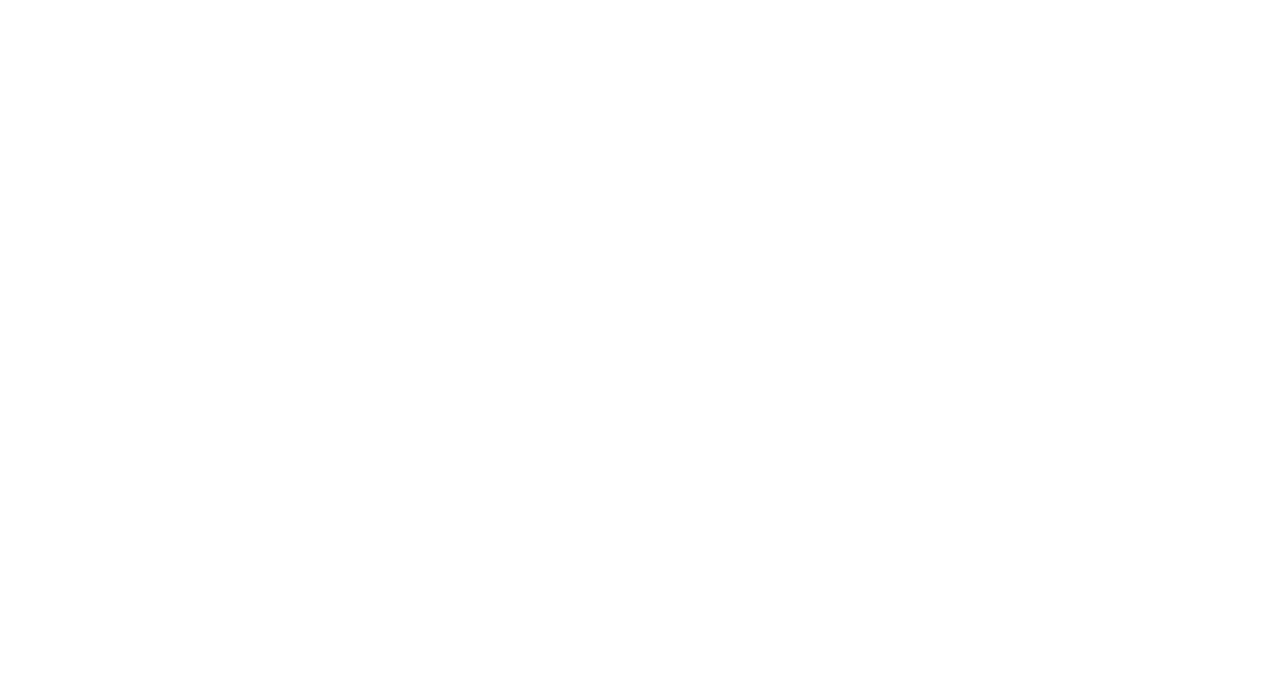
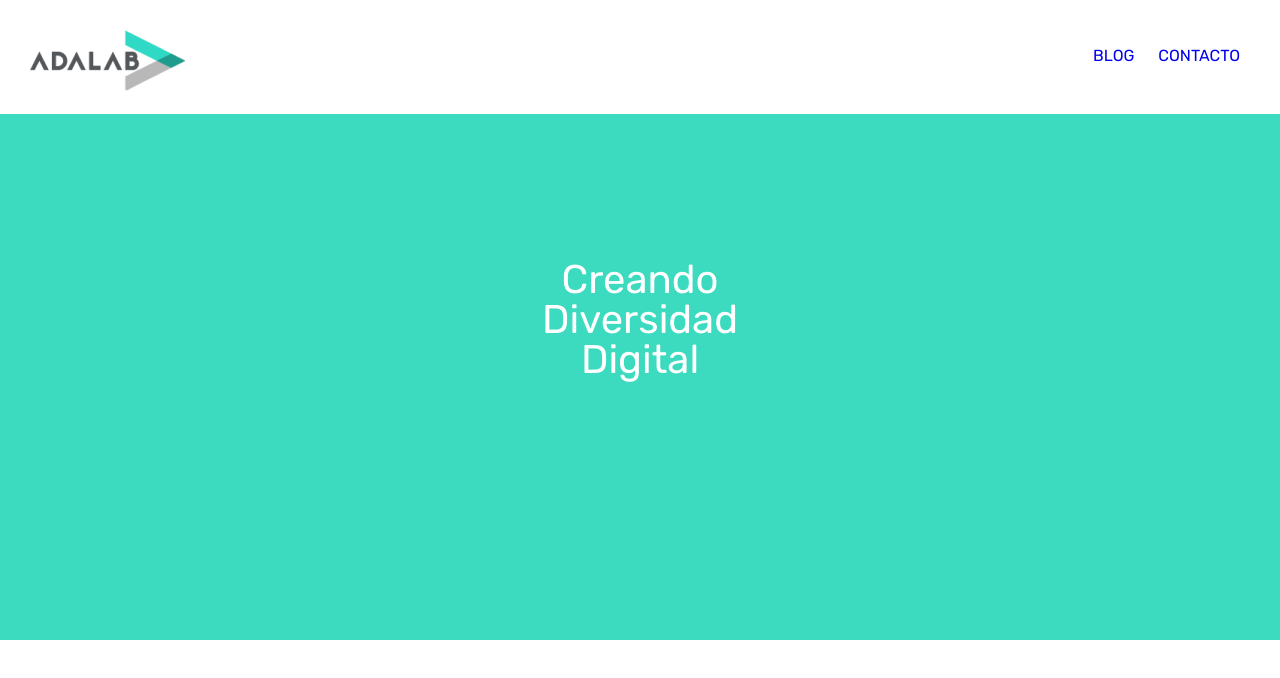
Before and after one commit to mjperezma/responsive-landing, a plain HTML site: page index.html in a window 1280 px wide. Drawn offline with nearby package versions, Linux system fonts and the light colour scheme.

Commit message:
prueba subida

```diff
--- a/index.html
+++ b/index.html
@@ -5,12 +5,30 @@
     <meta charset="UTF-8">
     <meta name="viewport" content="width=device-width, initial-scale=1.0">
     <link rel="stylesheet" href="https://cdnjs.cloudflare.com/ajax/libs/meyer-reset/2.0/reset.min.css">
+    <link href="https://fonts.googleapis.com/css?family=Rubik" rel="stylesheet">
     <link rel="stylesheet" href="./style/main.css">
-    <title>Document</title>
+    <title> ADALAB</title>
 </head>
 
 <body>
+    <header class="cabecera">
+        <nav>
+            <img class="logo-adalab" src="./images/logoadalab.png" alt="logo-adalab">
+        </nav>
+        <ul class="menu">
+            <li class="lista"><a class="enlace" href="https://medium.com/adalab" target="_blank"> BLOG</a></li>
+            <li class="lista"><a class="enlace" href="https://adalab.es/contacto/" target="_blank"> CONTACTO</a>
+            </li>
+        </ul>
+    </header>
 
+    <main class="container">
+        <div class="divcontainer">
+            <p>Creando </p>
+            <p> Diversidad</p>
+            <p> Digital</p>
+        </div>
+    </main>
 </body>
 
 </html>
--- a/style/main.css
+++ b/style/main.css
@@ -0,0 +1,90 @@
+* {
+    box-sizing: border-box;
+}
+
+
+.logo-adalab {
+
+    width: 155px;
+    margin-top: 10px;
+
+}
+
+.cabecera {
+
+    display: flex;
+    flex-direction: column;
+    align-items: center;
+    width: 100%;
+    position: fixed;
+    background-color: #FFFFFF;
+}
+
+.menu {
+    font-family: 'Rubik', sans-serif;
+    font-size: 16px;
+    list-style: none;
+
+}
+
+.lista {
+    display: inline-block;
+    margin: 10px 0px 13px 0;
+    padding: 0 10px;
+}
+
+.enlace {
+
+    text-decoration: none;
+}
+
+.container {
+
+    width: 100%;
+    height: 80vh;
+    background-color: #3CDBC0;
+    color: #FFFFFF;
+    font-family: 'Rubik', sans-serif;
+    font-size: 30px;
+    display: flex;
+    flex-direction: column;
+    align-items: center;
+    justify-content: center;
+    text-align: center;
+}
+
+
+
+@media all and (min-width:768px) {
+
+
+    .container {
+
+
+        font-size: 40px;
+        text-align: center;
+
+    }
+
+    .cabecera {
+
+        display: flex;
+        flex-direction: row;
+        justify-content: space-between;
+        align-items: center;
+        padding-top: 20px;
+        padding-bottom: 20px;
+    }
+
+    .logo-adalab {
+
+        margin-left: 30px;
+
+    }
+
+    .menu {
+
+        margin-right: 30px;
+    }
+
+}
```
Also changed, not shown: images/logoadalab.png (added).
